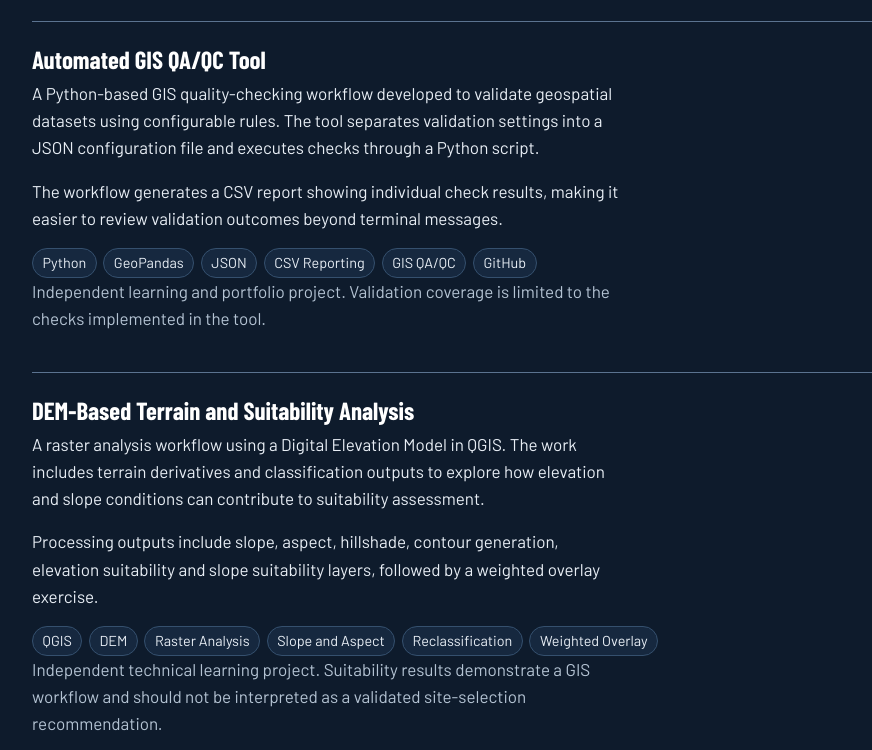
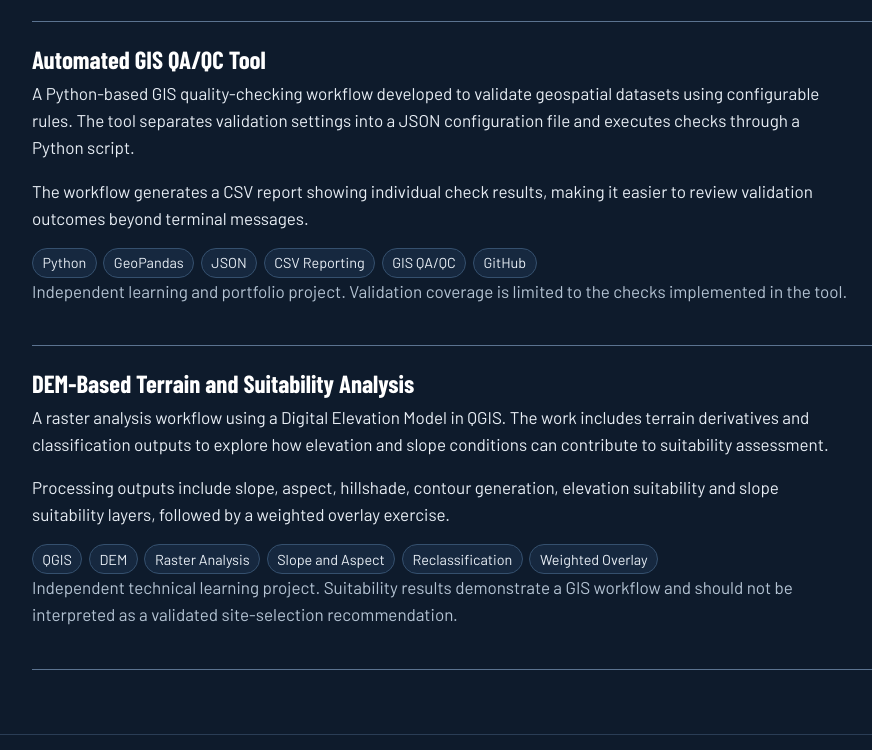
Before and after one commit to mahadevmpro-netizen/mahadevmpro-netizen.github.io, a plain HTML site: page index.html in a window 1280 px wide. Shown: the part 1110-1860 px from the top of the page, without its empty margins (32-904 px from the left). Drawn offline with nearby package versions, Linux system fonts and the light colour scheme.

Commit message:
Widen text in full-width portfolio project sections

```diff
--- a/assets/css/style.css
+++ b/assets/css/style.css
@@ -224,3 +224,8 @@ section + section { border-top-color: var(--page-edge); }
 section[id] {
   scroll-margin-top: 90px;
 }
+
+/* Give text-only project descriptions more room than ordinary body copy. */
+.proj.proj-wide p {
+  max-width: 85ch;
+}
```
